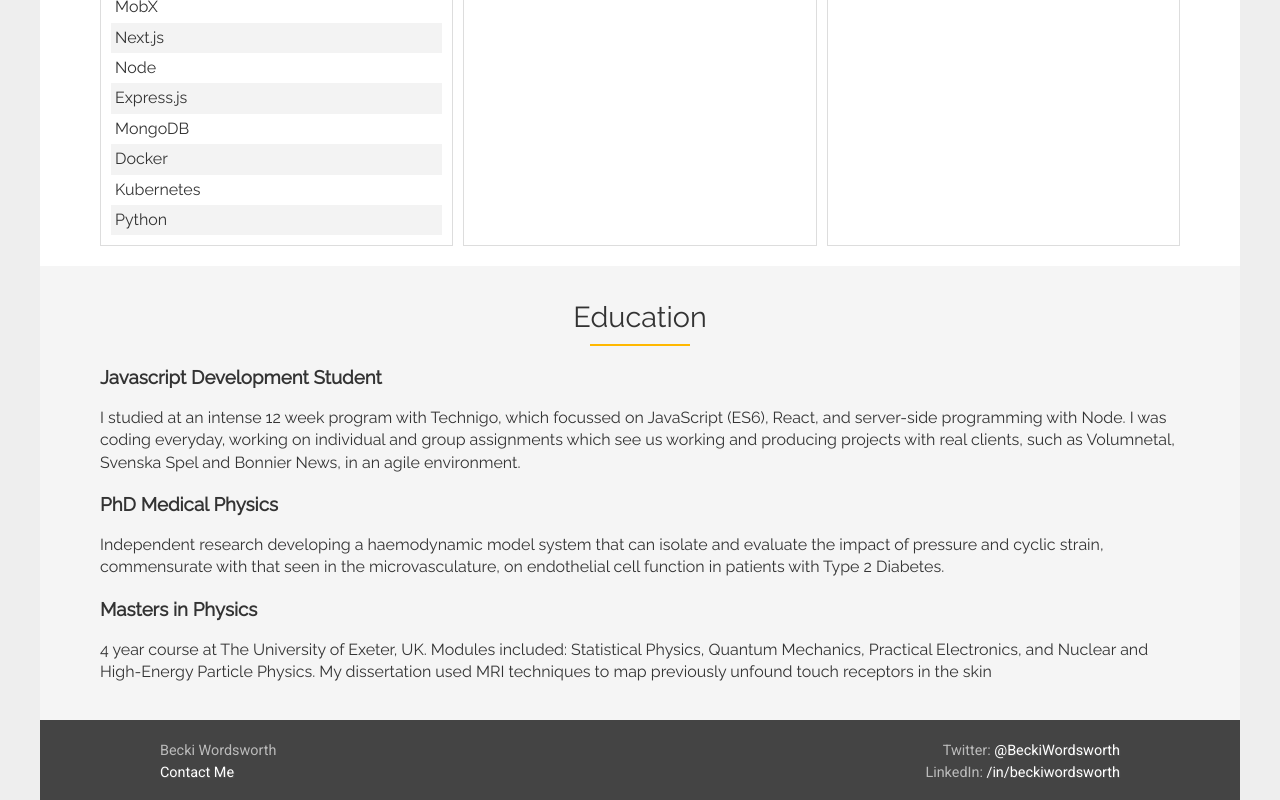
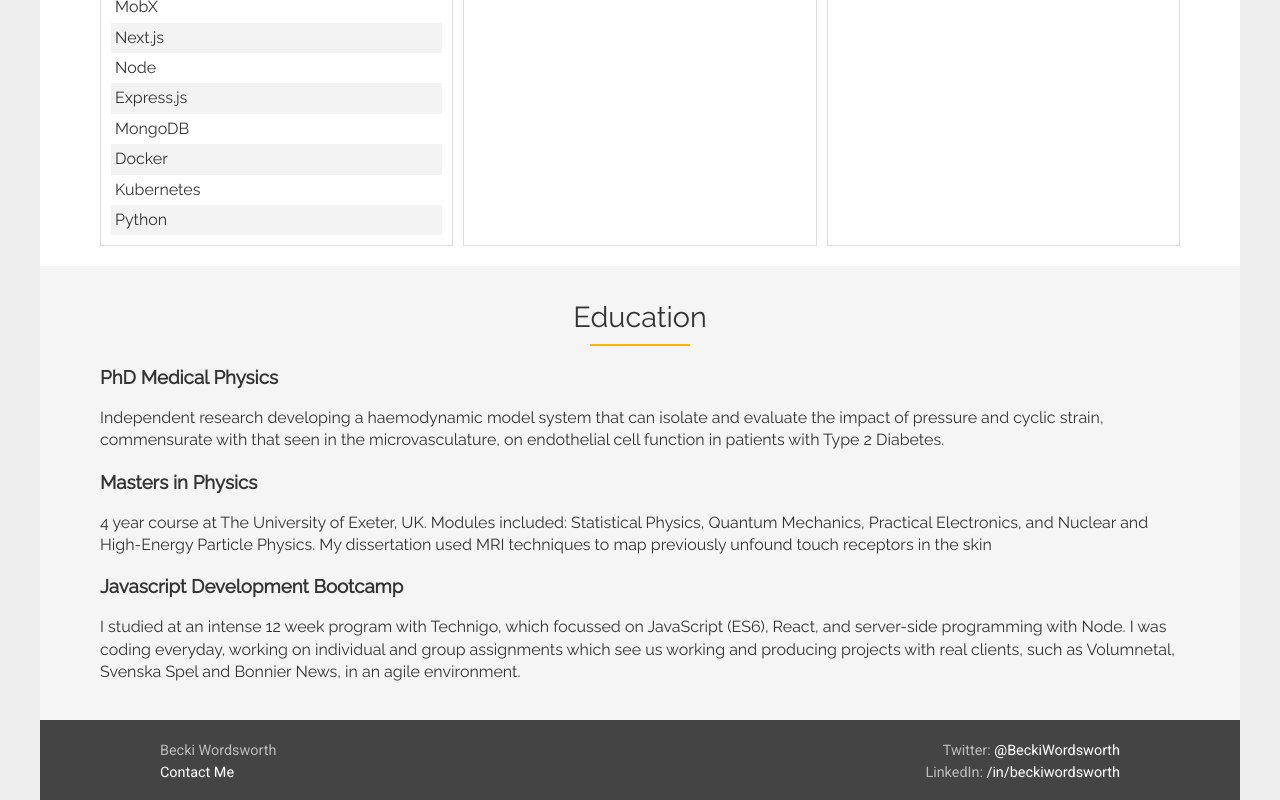
Before and after one commit to BeckiWordsworth/Portfolio, a React (Create React App) app in the folder app/: page / in a window 1280 px wide. Shown: the part 2516-3316 px from the top of the page. Built offline with nearby package versions, Linux system fonts and the light colour scheme; a web font is replaced by a local one.

Commit message:
Updates to landing page and education

```diff
--- a/app/src/Components/Education/index.js
+++ b/app/src/Components/Education/index.js
@@ -9,11 +9,6 @@ class Skills extends React.Component {
 
       <div className="education-Component">
 
-        <div className="javascript-skills">
-          <h3>Javascript Development Student</h3>
-          <p> {"I studied at an intense 12 week program with Technigo, which focussed on JavaScript (ES6), React, and server-side programming with Node.\
-            I was coding everyday, working on individual and group assignments which see us working and producing projects with real clients, such as Volumnetal, Svenska Spel and Bonnier News, in an agile environment."} </p>
-        </div>
 
         <div className="phD-skills">
           <h3>PhD Medical Physics </h3>
@@ -25,6 +20,12 @@ class Skills extends React.Component {
           <p> 4 year course at The University of Exeter, UK. Modules included: Statistical Physics, Quantum Mechanics, Practical Electronics, and Nuclear and High-Energy Particle Physics. My dissertation used MRI techniques to map previously unfound touch receptors in the skin</p>
         </div>
 
+        <div className="javascript-skills">
+          <h3>Javascript Development Bootcamp</h3>
+          <p> {"I studied at an intense 12 week program with Technigo, which focussed on JavaScript (ES6), React, and server-side programming with Node.\
+            I was coding everyday, working on individual and group assignments which see us working and producing projects with real clients, such as Volumnetal, Svenska Spel and Bonnier News, in an agile environment."} </p>
+        </div>
+
       </div>
 
           )}
--- a/app/src/Components/Landing/index.js
+++ b/app/src/Components/Landing/index.js
@@ -30,7 +30,7 @@ class Landing extends React.Component {
 
            I enjoy the challenge of balancing technical and business requirements so that we can efficiently create exciting and robust products. Whenever possible, I am always looking to use a data-driven approach - for instance, to ensure our products are intuitive and easy to use. <br /> <br />
 
-           In my spare time, I like to stay up to date by building small applications with JavaScript/Typescript and Python, improving my knowledge and skills in the area of machine learning and AI (a long term passion of mine), and reading and writing blogs relating to tech, leadership, and recruitment. You can read some of them on <a href="https://medium.com/@becki.wordsworth" target="_blank">Medium </a> <br /> <br />
+           In my spare time, I like to stay up to date by building small applications with JavaScript/Typescript and Python, improving my knowledge and skills in the area of machine learning and AI (a long term passion of mine - I refer you back to my mild obsession with all things data related), and reading and writing blogs relating to tech, leadership, and recruitment. You can read some of them on <a href="https://medium.com/@becki.wordsworth" target="_blank">Medium </a> <br /> <br />
 
            I also enjoy getting involved and giving back to the tech community. I am a co-organiser of <a href="https://www.meetup.com/sthlm-js/" target="_blank">
           sthlm.js</a>, a large Javascript Meetup group in Stockholm, and head of events and workshop leader for{" "}
--- a/app/src/Data/projects.json
+++ b/app/src/Data/projects.json
@@ -7,7 +7,7 @@
       "icon": "icons/dumbbell.png",
       "previewImage": "fitness-small.jpg",
       "heroImage": "fitness-hero.jpg",
-      "techSpecs": ["html", "SASS", "Javascript", "React", "Novi.js"],
+      "techSpecs": ["SASS", "Javascript", "React", "Novi.js"],
       "toolBox": ["Git", "Slack", "Trello"],
       "more": ["Agile Methodology"],
       "deliveryTime": "1-4 day",
@@ -26,7 +26,7 @@
       "heroImage": "physics-hero.jpg",
       "techSpecs": [
         "SASS",
-        "Javascript (ES6)",
+        "Javascript",
         "React",
         "React Router",
         "Node",
@@ -72,7 +72,7 @@
       "previewImage": "storage3.png",
       "heroImage": "storage3.png",
       "techSpecs": [
-        "Javascript (ES6+)",
+        "Javascript",
         "React Native",
         "React Hooks",
         "restdb.io"
@@ -95,7 +95,6 @@
       "previewImage": "books-small.jpg",
       "heroImage": "books-hero.jpg",
       "techSpecs": [
-        "HTML5",
         "SASS",
         "Javascript (ES6)",
         "React",
@@ -137,7 +136,7 @@
       "icon": "icons/radio.png",
       "previewImage": "Sverige-Radio-small.jpg",
       "heroImage": "Sverige-Radio-Hero.jpg",
-      "techSpecs": ["HTML5", "CSS", "Javascript (ES6)", "React", "RESTful API"],
+      "techSpecs": ["CSS", "Javascript (ES6)", "React", "RESTful API"],
       "toolBox": ["Git", "Postman", "Slack", "Trello"],
       "more": ["Agile Methodology"],
       "deliveryTime": "1-2 days",
@@ -157,7 +156,7 @@
       "icon": "icons/salad.png",
       "previewImage": "food-blog-small.jpg",
       "heroImage": "food-blog-hero.jpg",
-      "techSpecs": ["HTML5", "CSS", "Javascript (ES6)", "RESTful API"],
+      "techSpecs": ["HTML/CSS", "Javascript", "RESTful API"],
       "toolBox": ["Git", "Postman", "Slack", "Trello"],
       "more": ["Concept Development", "Agile Methodology"],
       "deliveryTime": "1-4 days",
```
